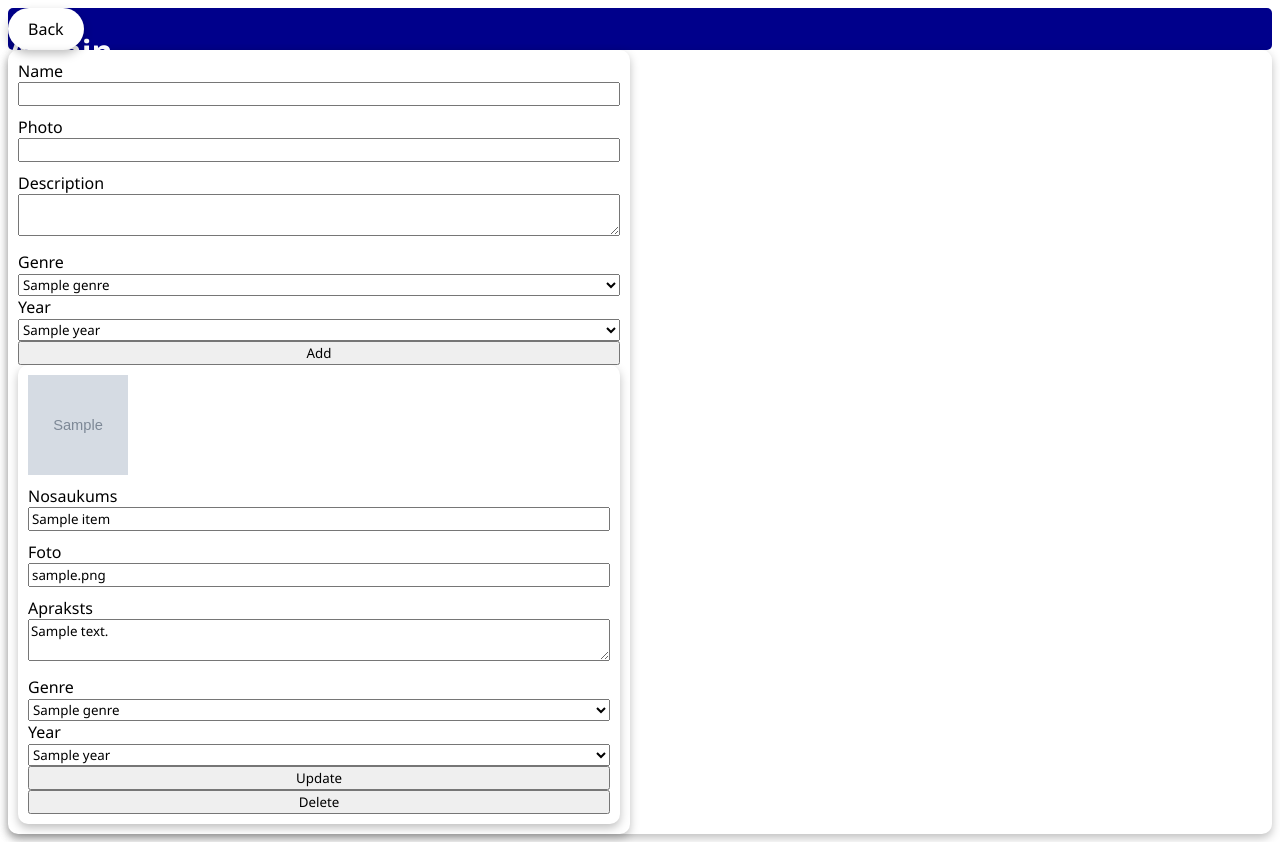
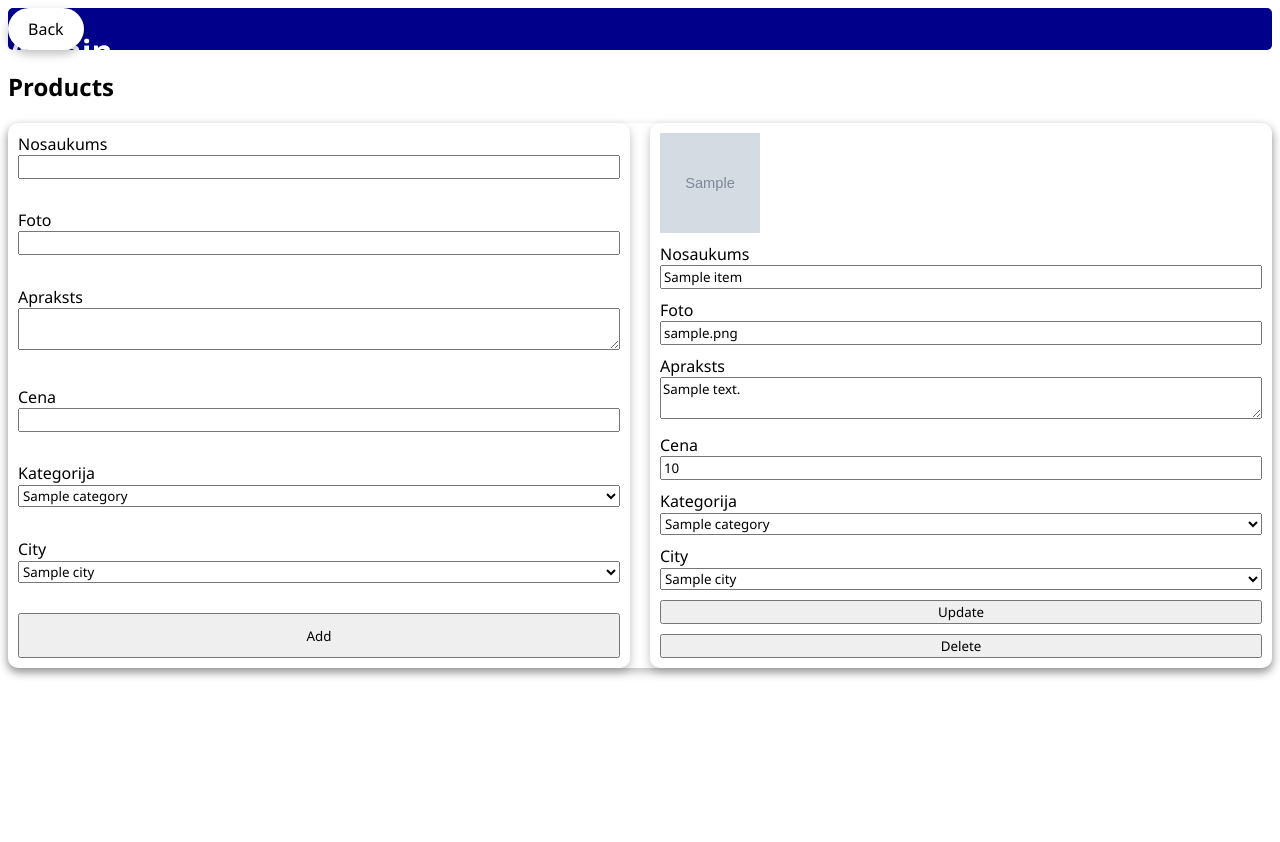
Before and after one commit to ZaDivan/Filmu-sistema, a PHP site: page /admin.php in a window 1280 px wide. After the commit the page ends 678 px from the top, so only its background shows below. Run offline with PHP 8.4, Linux system fonts and the light colour scheme; tables that the repository leaves empty or names only in its code hold one stand-in row (values such as "Sample post"); grey boxes marked "Sample" are stand-in pictures.

Commit message:
Add files via upload

```diff
--- a/admin.php
+++ b/admin.php
@@ -15,12 +15,13 @@ if(isset($_GET["Delete"])){
 
 if(isset($_GET["Add"])){
     $name = $_GET["new_item_name"];
-    $genre_id = $_GET['genre_id'];
     $photo = $_GET['photo'];
     $description = $_GET['description'];
-    $year_id = $_GET['year_id'];
-    if($db->query("INSERT INTO items (name, genre_id, year_id, description, photo)
-VALUES ('$name','$genre_id','$year_id','$description','$photo' ) ")){
+    $price = $_GET['price'];
+    $category = $_GET['category'];
+    $city = $_GET['city'];
+    if($db->query("INSERT INTO items (name, photo, description, price, category, city)
+VALUES ('$name', '$photo', '$description', $price, '$category', '$city') ")){
         echo "<script>
                 alert('Veiksmigi pievienots')
                 location.href = 'admin.php';
@@ -30,14 +31,15 @@ VALUES ('$name','$genre_id','$year_id','$description','$photo' ) ")){
 
 
 if(isset($_GET["Update"])){
-    $name = $_GET["new_item_name"];
+    $name = $_GET["item_name"];
     $photo = $_GET['photo'];
     $description = $_GET['description'];
-    $year_id = $_GET['year_id'];
-    $genre_id = $_GET['genre_id'];
+    $price = $_GET['price'];
+    $category = $_GET['category'];
+    $city = $_GET['city'];
     $id = $_GET['id'];
-    if($db->query("UPDATE items SET name='$name',genre_id='$genre_id',year_id='$year_id',description='$description', photo='$photo'
-       WHERE id=$id")){
+    if($db->query("UPDATE items SET name='$name', photo='$photo',
+        description='$description', price='$price', category='$category', city='$city' WHERE id=$id")){
         echo "<script>
                 alert('Veiksmigi izmainits')
                 location.href = 'admin.php';
@@ -45,9 +47,9 @@ if(isset($_GET["Update"])){
     }
 }
 
-$genres = $db->query("SELECT * FROM genres")->fetchAll(2);
+$categories = $db->query("SELECT * FROM categories")->fetchAll(2);
 $items = $db->query("SELECT * FROM items")->fetchAll(2);
-$years = $db->query("SELECT * FROM years")->fetchAll(2);
+$cities = $db->query("SELECT * FROM cities")->fetchAll(2);
 ?>
 
 <!DOCTYPE html>
@@ -62,41 +64,43 @@ $years = $db->query("SELECT * FROM years")->fetchAll(2);
 <body>
 <h1>Admin panel</h1>
 <header>
-    <a href = "user_page.php">Back</a>
+    <a href = "admin_page.php">Back</a>
 </header>
 
 <main>
-
+    <h2>Products</h2>
     <div class = "container">
         <form action="#" class="item">
                 <label>
-                    Name
+                    Nosaukums
                     <input type="text" required name="new_item_name"></label>
                 <label>
-                    Photo
+                    Foto
                     <input type="text" required name="photo" ></label>
                 <label>
-                    Description
+                    Apraksts
                     <textarea required name="description"></textarea></label>
                 <label>
+                    Cena
+                    <input type="number" required min="0" name="price" ></label>
 
                 <label>
-                    Genre
-                    <select name="genre_id" id="">
-                        <?php foreach($genres as $gen): ?>
-                            <option value="<?php echo $gen['id'];?>">
-                                <?php echo $gen['name'] ?>
+                    Kategorija
+                    <select name="category" id="">
+                        <?php foreach($categories as $cat): ?>
+                            <option value="<?php echo $cat['id'];?>">
+                                <?php echo $cat['name'] ?>
                             </option>
                         <?php endforeach;?>
                     </select>
                 </label>
 
                 <label>
-                    Year
-                    <select name="year_id" id="">
-                        <?php foreach($years as $year): ?>
-                            <option value="<?php echo $year['id'];?>">
-                                <?php echo $year['name'] ?>
+                    City
+                    <select name="city" id="">
+                        <?php foreach($cities as $pilseta): ?>
+                            <option value="<?php echo $pilseta['id'];?>">
+                                <?php echo $pilseta['name'] ?>
                             </option>
                         <?php endforeach;?>
                     </select>
@@ -119,24 +123,26 @@ $years = $db->query("SELECT * FROM years")->fetchAll(2);
                         Apraksts
                         <textarea name="description"><?php echo $item['description']?></textarea></label>
                     <label>
+                        Cena
+                        <input type="number" min="0" name="price" value="<?php echo $item['price']?>"></label>
 
                     <label>
-                        Genre
-                        <select name="genre_id" id="">
-                            <?php foreach($genres as $gen): ?>
-                                <option <?php if($item['genre_id'] == $gen['id']) echo 'selected';  ?> value="<?php echo $gen['id'];?>">
-                                    <?php echo $gen['name'] ?>
+                        Kategorija
+                        <select name="category" id="">
+                            <?php foreach($categories as $cat): ?>
+                                <option <?php if($item['category'] == $cat['id']) echo 'selected';  ?> value="<?php echo $cat['id'];?>">
+                                    <?php echo $cat['name'] ?>
                                 </option>
                             <?php endforeach;?>
                         </select>
                     </label>
 
                     <label>
-                        Year
-                        <select name="year_id" id="">
-                            <?php foreach($years as $year): ?>
-                                <option <?php if($item['year_id'] == $year['id']) echo 'selected';  ?> value="<?php echo $year['id'];?>">
-                                    <?php echo $year['name'] ?>
+                        City
+                        <select name="city" id="">
+                            <?php foreach($cities as $pilseta): ?>
+                                <option <?php if($item['city'] == $pilseta['id']) echo 'selected';  ?> value="<?php echo $pilseta['id'];?>">
+                                    <?php echo $pilseta['name'] ?>
                                 </option>
                             <?php endforeach;?>
                         </select>
```
Also changed, not shown: login.php (+13 -2 lines), logout.php (added, +9 -0 lines), register.php (+8 -1 lines), reservation.php (added, +96 -0 lines), single.php (+7 -1 lines), viesis.php (added, +73 -0 lines).
